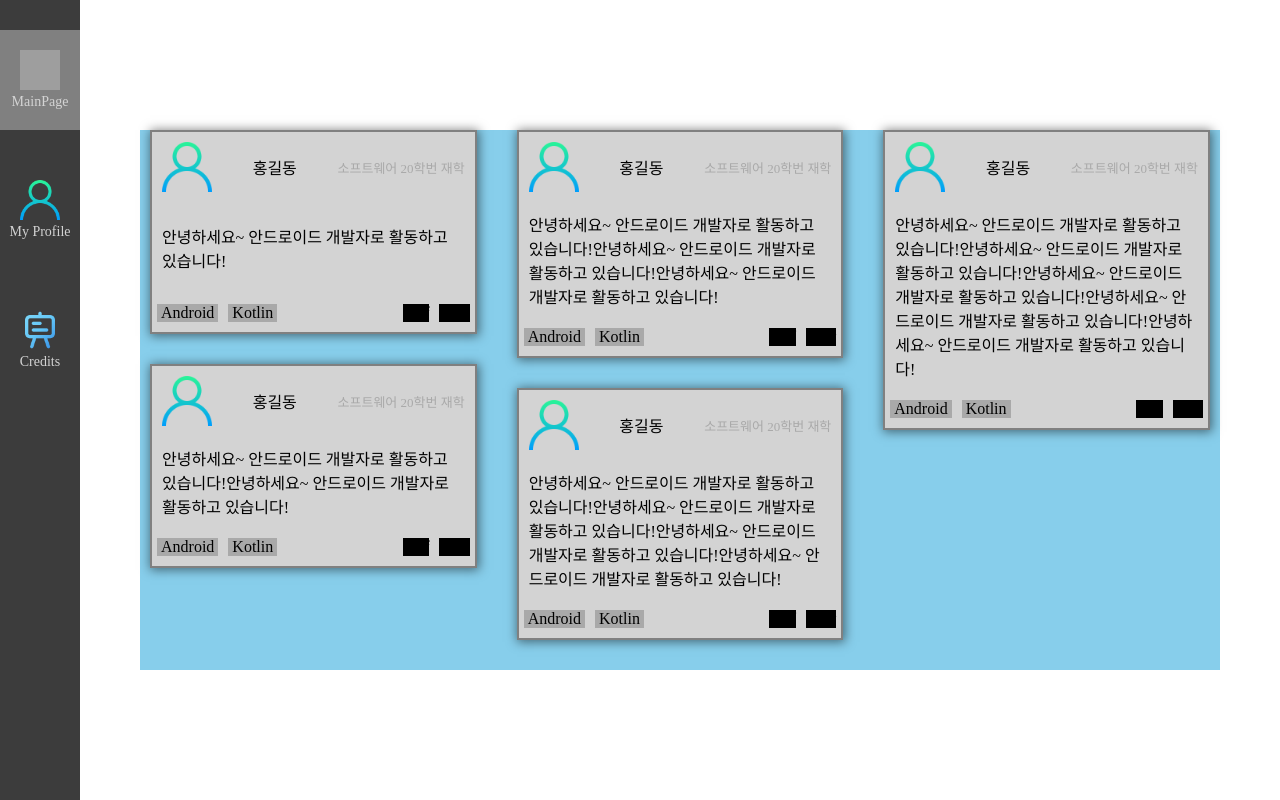
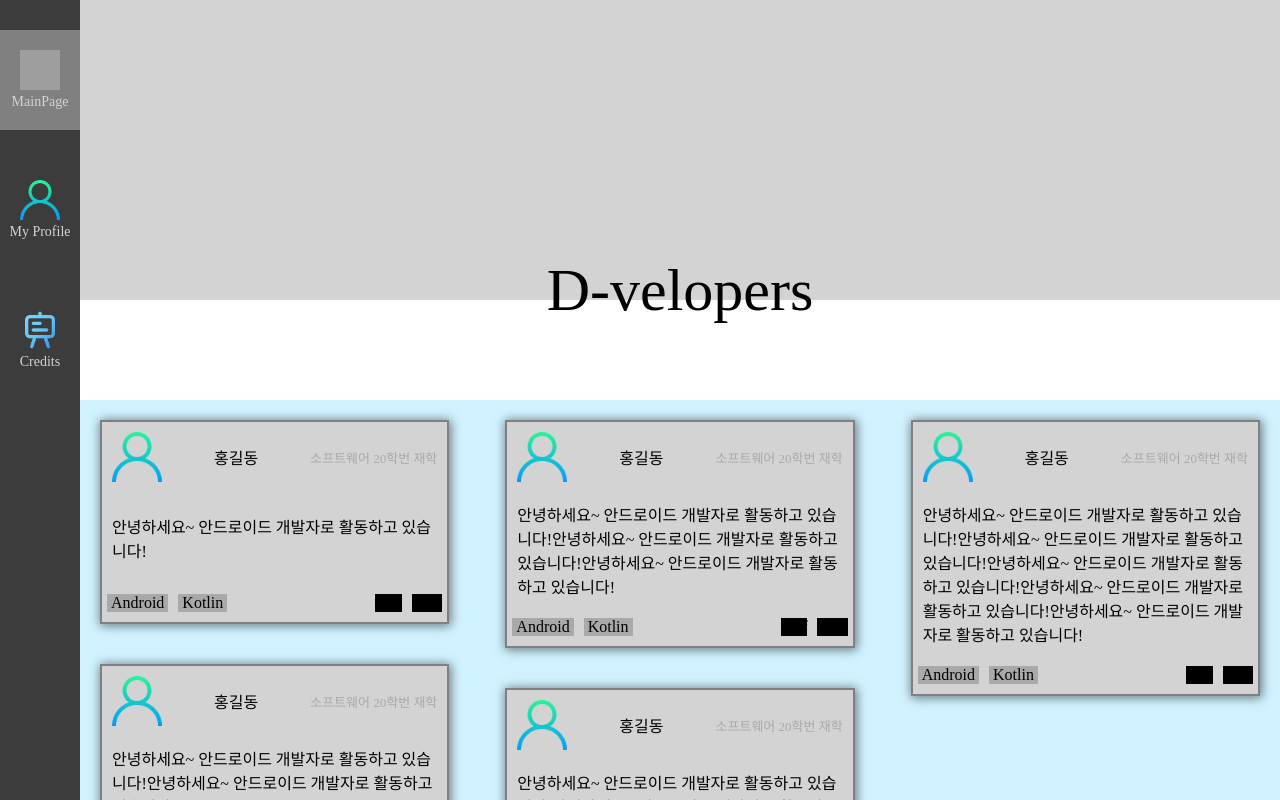
Before and after one commit to DKU-D-Coding-teams/2023-1-developers, a React (Create React App) app in the folder frontend/: page / in a window 1280 px wide. Shown: the top 800 px of the page. Built offline with nearby package versions, Linux system fonts and the light colour scheme; grey boxes are pictures that could not be loaded.

Commit message:
feat: 윗 배경 추가

```diff
--- a/frontend/src/pages/Main.tsx
+++ b/frontend/src/pages/Main.tsx
@@ -4,6 +4,9 @@ import styled from "styled-components";
 export default function Main() {
   return (
     <Navbar>
+      <TopBackground>
+        <TitleBox>D-velopers</TitleBox>
+      </TopBackground>
       <ProfileBoxContainer>
         {[1, 2, 3, 4, 5].map((num) => (
           <ProfileBoxObject key={num}>
@@ -21,21 +24,34 @@ export default function Main() {
     </Navbar>
   );
 }
+const TopBackground = styled.div`
+  position: relative;
+  width: 100%;
+  height: 300px;
+  background-color: lightgray;
+`;
+
+const TitleBox = styled.div`
+  position: absolute;
+  margin: 0;
+  left: 50%;
+  transform: translate(-50%, 0);
+  bottom: -25px;
+  font-size: 60px;
+`;
+
+const ProfileBoxContainer = styled.div`
+  position: block;
+
+  margin-top: 100px;
+
+  width: 100%;
+
+  column-width: 300px;
+  background-color: #d1f3ff;
+`;
 
 const ProfileBoxObject = styled.div`
   display: inline-block;
-  margin: 0 10px;
-  margin-bottom: 30px;
+  margin: 20px 20px;
 `;
-
-const ProfileBoxContainer = styled.div`
-  position: absolute;
-  top: 400px;
-  left: 50%;
-  transform: translate(-50%, -50%);
-
-  width: 90%;
-  column-width: 300px;
-  column-gap: 20px;
-  background-color: skyblue;
-`;
```
